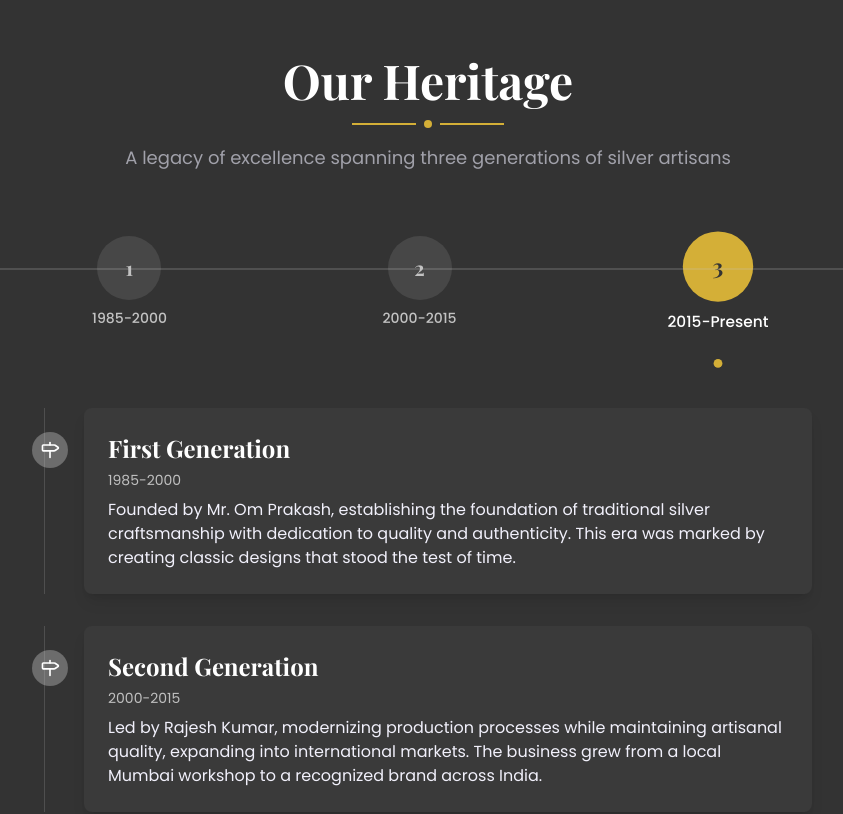
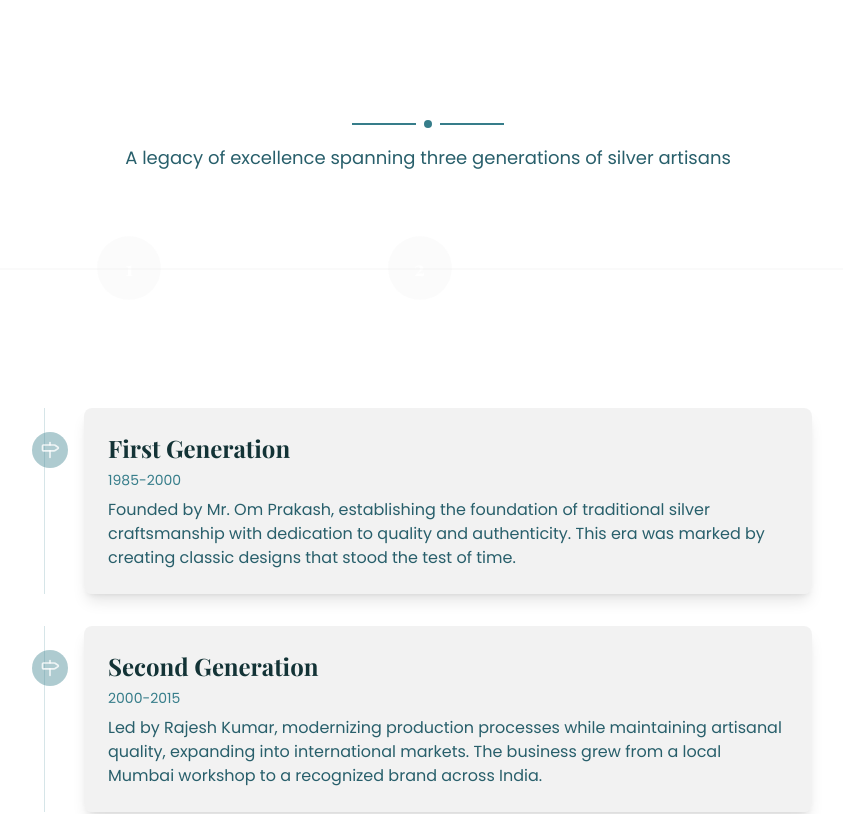
Before and after one commit to garvjain2410/silver-serenity-landing, a React (Vite) app: page / in a window 1280 px wide. Shown: the part 1720-2534 px from the top of the page, without its empty margins (212-1055 px from the left). Built offline with nearby package versions, Linux system fonts and the light colour scheme; a web font is replaced by a local one.

Commit message:
Refactor: Update color scheme based on image

```diff
--- a/src/components/Header.tsx
+++ b/src/components/Header.tsx
@@ -1,4 +1,3 @@
-
 import { useState, useEffect } from "react";
 import { Button } from "@/components/ui/button";
 import { cn } from "@/lib/utils";
@@ -46,7 +45,7 @@ const Header = () => {
       <div className="container mx-auto px-4 flex items-center justify-between">
         <a href="#" className="flex items-center">
           <span className="font-playfair text-2xl font-bold tracking-tight">
-            Silver<span className="text-silver-dark">Elite</span>
+            Om<span className="text-primary">silver</span>
           </span>
         </a>
 
@@ -56,14 +55,11 @@ const Header = () => {
             <a
               key={item.label}
               href={item.href}
-              className="text-sm font-medium hover:text-silver-dark transition-colors"
+              className="text-sm font-medium hover:text-primary transition-colors"
             >
               {item.label}
             </a>
           ))}
-          <Button variant="outline" className="border-silver hover:bg-silver/10">
-            Wholesale Login
-          </Button>
         </nav>
 
         {/* Mobile Navigation Toggle */}
@@ -73,9 +69,9 @@ const Header = () => {
           aria-label="Toggle menu"
         >
           {isMenuOpen ? (
-            <X className="h-6 w-6" />
+            <X className="h-6 w-6 text-primary" />
           ) : (
-            <Menu className="h-6 w-6" />
+            <Menu className="h-6 w-6 text-primary" />
           )}
         </button>
 
@@ -87,15 +83,12 @@ const Header = () => {
                 <a
                   key={item.label}
                   href={item.href}
-                  className="text-sm font-medium hover:text-silver-dark transition-colors"
+                  className="text-sm font-medium hover:text-primary transition-colors"
                   onClick={() => setIsMenuOpen(false)}
                 >
                   {item.label}
                 </a>
               ))}
-              <Button variant="outline" className="border-silver hover:bg-silver/10">
-                Wholesale Login
-              </Button>
             </nav>
           </div>
         )}
--- a/src/components/SectionTitle.tsx
+++ b/src/components/SectionTitle.tsx
@@ -25,15 +25,15 @@ const SectionTitle = ({ title, subtitle, centered = false, className }: SectionT
 
       {centered && (
         <div className="flex items-center justify-center my-4">
-          <div className="w-16 h-0.5 bg-gold"></div>
-          <div className="w-2 h-2 rounded-full mx-2 bg-gold"></div>
-          <div className="w-16 h-0.5 bg-gold"></div>
+          <div className="w-16 h-0.5 bg-primary"></div>
+          <div className="w-2 h-2 rounded-full mx-2 bg-primary"></div>
+          <div className="w-16 h-0.5 bg-primary"></div>
         </div>
       )}
 
       {subtitle && (
         <p className={cn(
-          "text-muted-foreground text-lg",
+          "text-primary-dark text-lg",
           centered ? "max-w-2xl mx-auto" : "md:max-w-3xl"
         )}>
           {subtitle}
--- a/src/components/TimelineCard.tsx
+++ b/src/components/TimelineCard.tsx
@@ -22,32 +22,32 @@ const TimelineCard = ({
 }: TimelineCardProps) => {
   return (
     <div className={cn("relative", className)} onClick={onClick}>
-      <div className="absolute left-0 h-full w-px bg-silver/20" />
+      <div className="absolute left-0 h-full w-px bg-primary/20" />
       <div
         className={cn(
           "absolute -left-3 top-6 rounded-full p-2 transition-all duration-300",
-          isActive ? "bg-gold" : "bg-silver/40"
+          isActive ? "bg-primary" : "bg-primary/40"
         )}
       >
-        <Milestone className={cn("h-5 w-5", isActive ? "text-charcoal" : "text-white")} />
+        <Milestone className={cn("h-5 w-5", isActive ? "text-white" : "text-white/80")} />
       </div>
       <Card className={cn(
         "ml-10 transition-all duration-300 border-0 shadow-lg",
         isActive
-          ? "bg-gradient-to-r from-gold/20 to-silver/10 border-l-4 border-l-gold"
-          : "bg-charcoal-light/20 hover:bg-charcoal-light/30"
+          ? "bg-gradient-to-r from-primary/20 to-primary-dark/10 border-l-4 border-l-primary"
+          : "bg-background-dark/5 hover:bg-background-dark/10"
       )}>
         <CardHeader className="pb-2">
-          <h3 className="font-playfair text-2xl font-bold text-white">{title}</h3>
-          <p className="text-sm text-silver">{year}</p>
+          <h3 className="font-playfair text-2xl font-bold text-primary-darker">{title}</h3>
+          <p className="text-sm text-primary">{year}</p>
         </CardHeader>
         <CardContent>
-          <p className={cn("text-silver-light", isActive ? "font-medium" : "")}>{description}</p>
+          <p className={cn("text-primary-dark", isActive ? "font-medium" : "")}>{description}</p>
 
           {isActive && (
-            <div className="mt-4 pt-4 border-t border-silver/10">
-              <div className="flex items-center gap-3 text-sm text-silver-light">
-                <div className="w-2 h-2 rounded-full bg-gold"></div>
+            <div className="mt-4 pt-4 border-t border-primary/10">
+              <div className="flex items-center gap-3 text-sm text-primary-dark">
+                <div className="w-2 h-2 rounded-full bg-primary"></div>
                 <span>Traditional craftsmanship meets modern design</span>
               </div>
             </div>
--- a/tailwind.config.ts
+++ b/tailwind.config.ts
@@ -1,4 +1,3 @@
-
 import type { Config } from "tailwindcss";
 
 export default {
@@ -25,14 +24,6 @@ export default {
         ring: 'hsl(var(--ring))',
         background: 'hsl(var(--background))',
         foreground: 'hsl(var(--foreground))',
-				primary: {
-					DEFAULT: 'hsl(var(--primary))',
-					foreground: 'hsl(var(--primary-foreground))'
-				},
-				secondary: {
-					DEFAULT: 'hsl(var(--secondary))',
-					foreground: 'hsl(var(--secondary-foreground))'
-				},
         destructive: {
           DEFAULT: 'hsl(var(--destructive))',
           foreground: 'hsl(var(--destructive-foreground))'
@@ -41,36 +32,27 @@ export default {
           DEFAULT: 'hsl(var(--muted))',
           foreground: 'hsl(var(--muted-foreground))'
         },
+
+        // Update primary brand colors
+        primary: {
+          DEFAULT: '#367D8A',
+          light: '#3A8999',
+          dark: '#285F6B',
+          darker: '#133336',
+        },
         accent: {
-					DEFAULT: 'hsl(var(--accent))',
-					foreground: 'hsl(var(--accent-foreground))'
+          DEFAULT: '#FFFFFF',
+          muted: '#F1F1F1',
         },
-				popover: {
-					DEFAULT: 'hsl(var(--popover))',
-					foreground: 'hsl(var(--popover-foreground))'
+        background: {
+          DEFAULT: '#FFFFFF',
+          dark: '#010001',
         },
-				card: {
-					DEFAULT: 'hsl(var(--card))',
-					foreground: 'hsl(var(--card-foreground))'
-				},
+        // Remove gold colors and update silver
         silver: {
-					light: '#F1F0FB',
-					DEFAULT: '#C0C0C0',
-					dark: '#8E9196',
-				},
-				gold: {
-					DEFAULT: '#D4AF37',
-					light: '#F8EBC6',
-				},
-				charcoal: {
-					DEFAULT: '#333333',
-					light: '#555555',
-				},
-				jewel: {
-					purple: '#E5DEFF',
-					blue: '#D3E4FD',
-					pink: '#FFDEE2',
-					peach: '#FDE1D3',
+          light: '#F1F1F1',
+          DEFAULT: '#E5E5E5',
+          dark: '#CCCCCC',
         },
 			},
 			fontFamily: {
```
Lines whose indentation alone changed are shown as unchanged.
